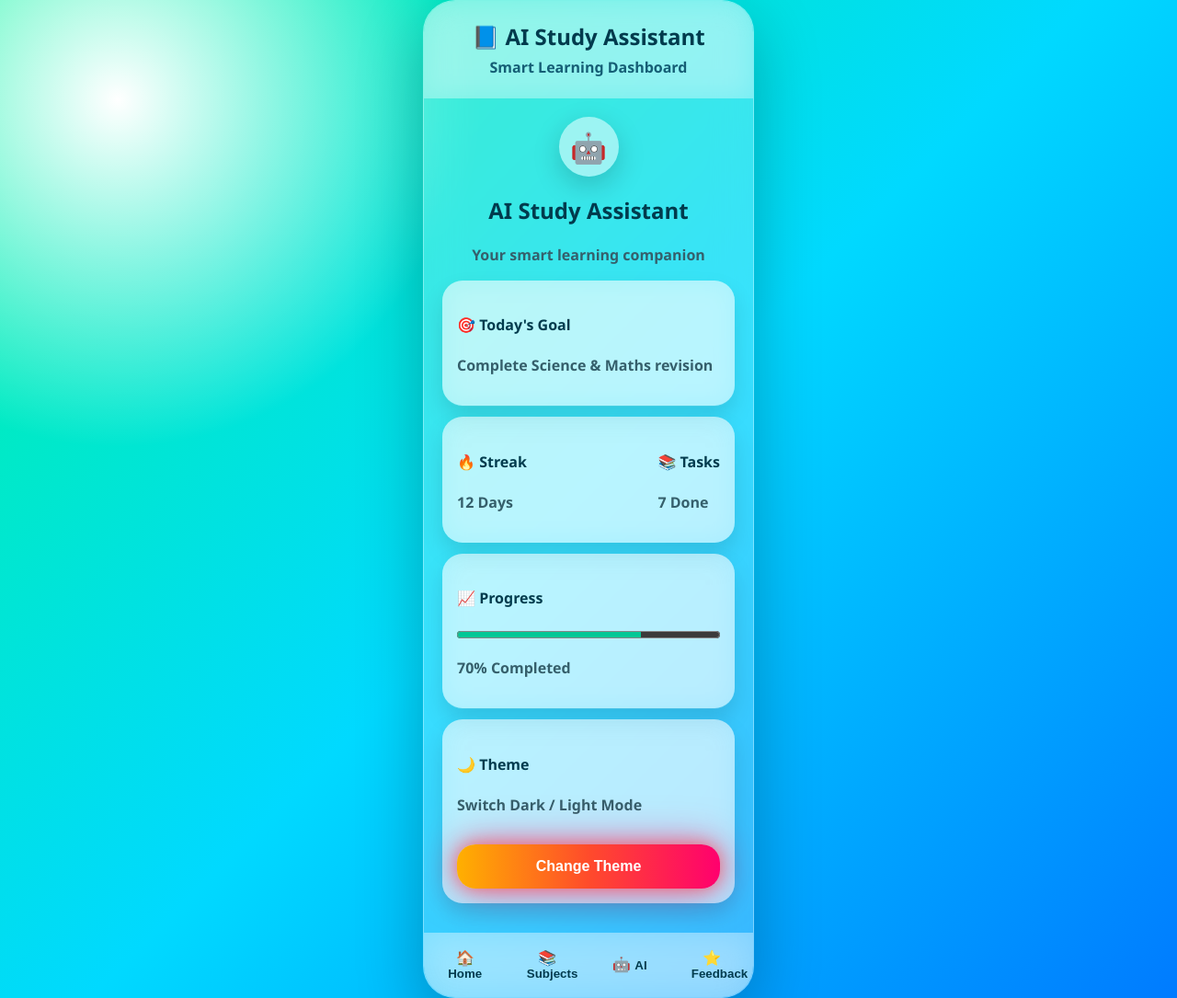
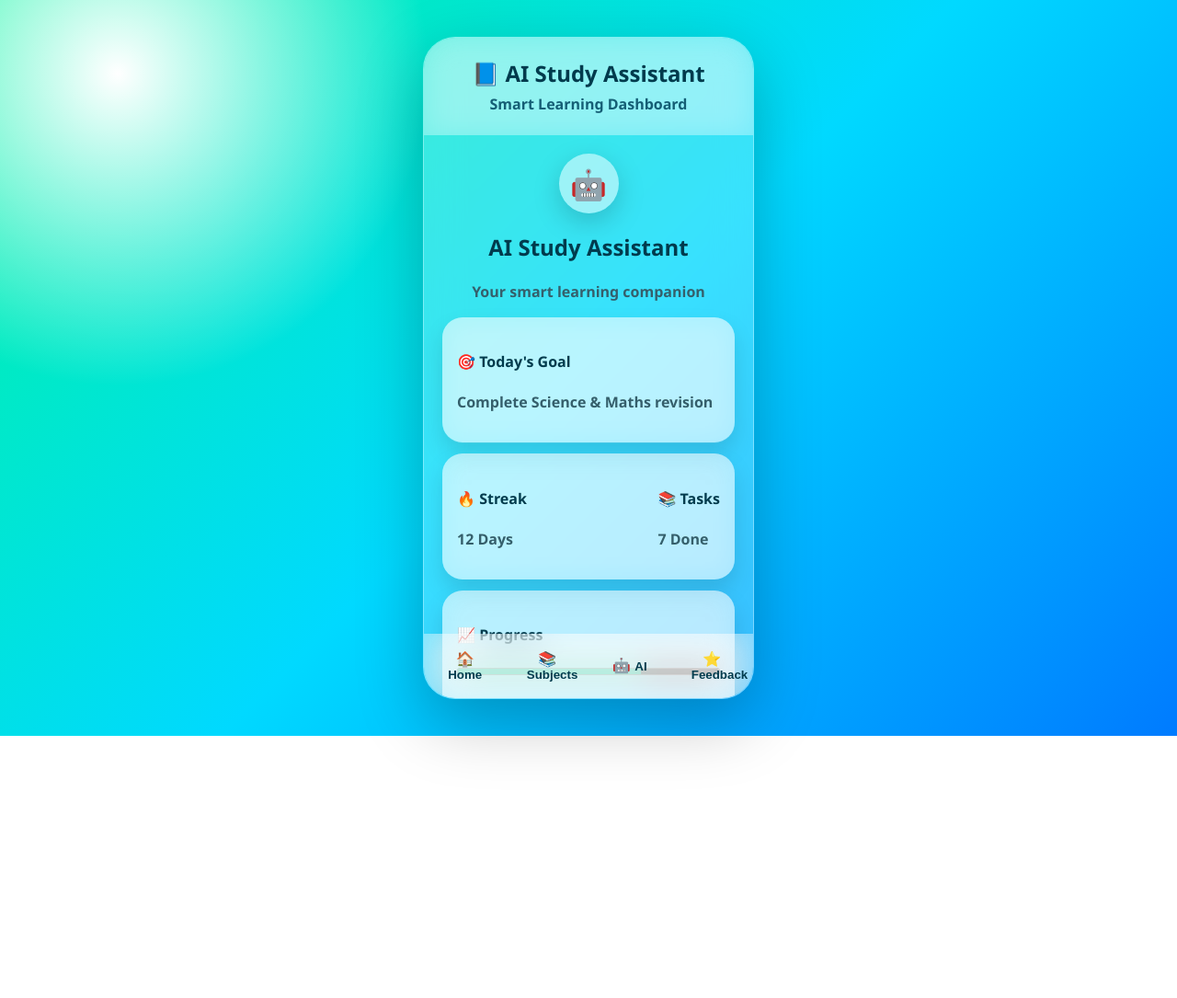
Before and after one commit to dddpd-design/School-holiday-homework, a plain HTML site: page index.html in a window 1280 px wide. Shown: the whole page at 92% size. After the commit the page ends 800 px from the top, so only its background shows below. Drawn offline with Linux system fonts and the light colour scheme.

Commit message:
Update style.css

```diff
--- a/style.css
+++ b/style.css
@@ -678,3 +678,26 @@ textarea{
     0 0 25px rgba(0,245,160,.65);
 
 }
+/* Mobile scrolling fix */
+
+.phone{
+    max-height:90vh;
+    overflow-y:auto;
+}
+
+
+.page{
+    min-height:auto;
+    padding-bottom:20px;
+}
+
+
+#screen{
+    overflow:visible;
+}
+
+
+.navbar{
+    position:sticky;
+    bottom:0;
+}
```
